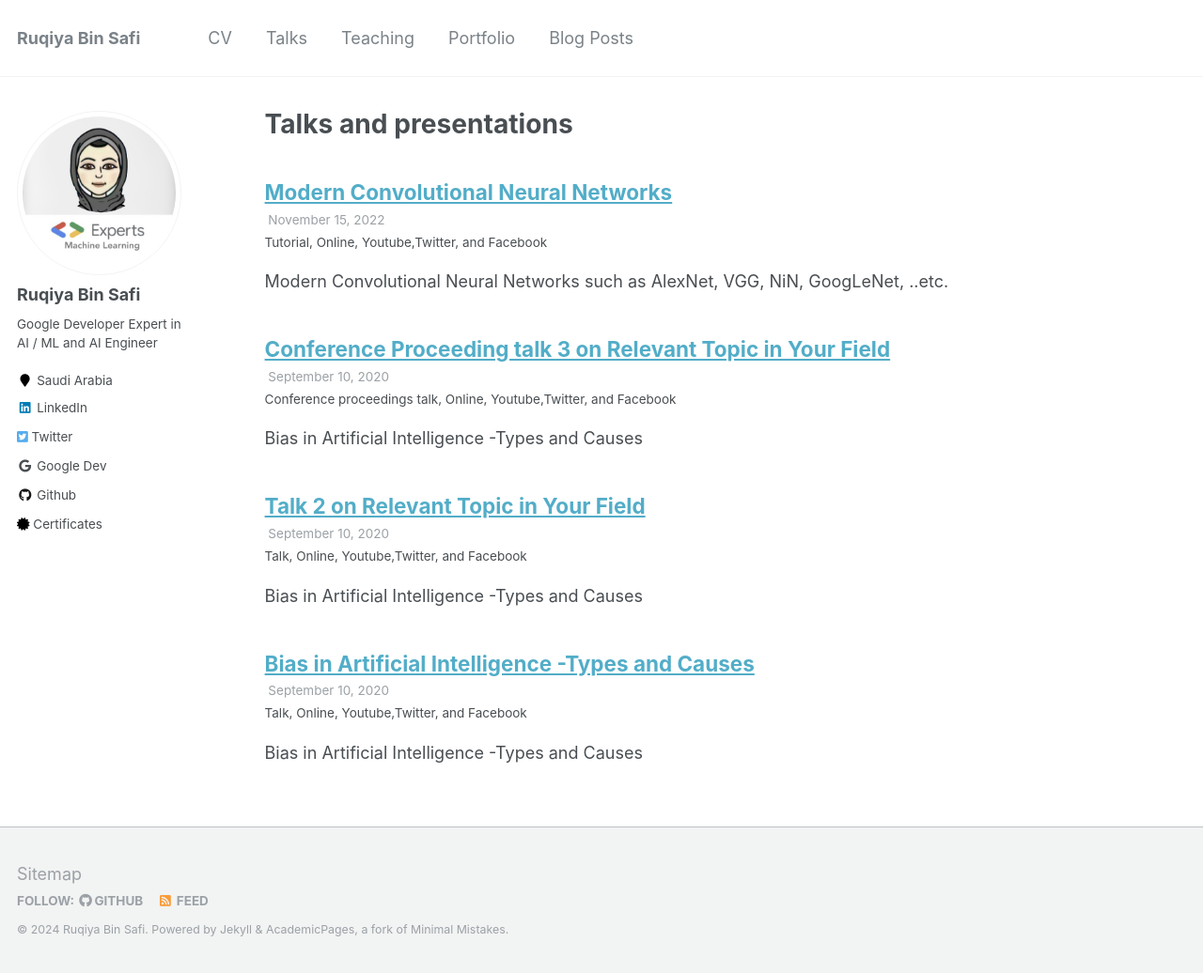
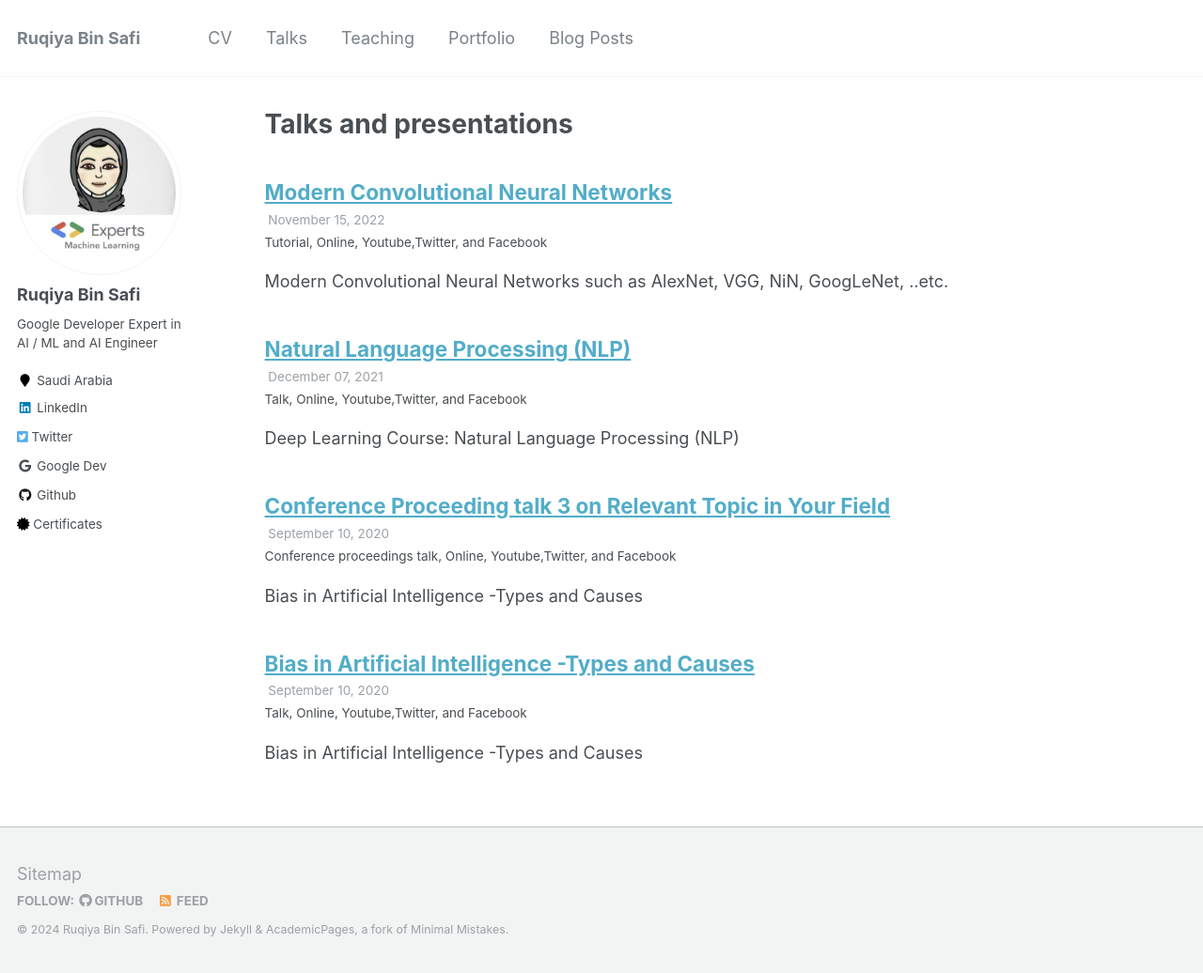
Before and after one commit to Ruqyai/ruqyai.github.io, a Jekyll site: the page built from _pages/talks.html, in a window 1280 px wide and 1036 px high. Shown: the whole window at 94% size. Built offline with Jekyll 4.4.1, drawn with Linux system fonts in a browser that asks for light colours.

Commit message:
Add talk NLP

```diff
--- a/_talks/2014-02-01-talk-2.md
+++ b/_talks/2014-02-01-talk-2.md
@@ -1,22 +1,22 @@
 ---
-title: "Talk 2 on Relevant Topic in Your Field"
+title: "Natural Language Processing (NLP)"
 collection: talks
 type: "Talk"
 permalink: /talks/2014-02-01-talk-2
 venue: "Online"
-date: 2020-09-10
+date: 2021-12-07
 location: "Youtube,Twitter, and Facebook"
 ---
 
-Bias in Artificial Intelligence -Types and Causes
+Deep Learning Course: Natural Language Processing (NLP)
 
-<a href="https://youtu.be/E792uhiG--A">
+<a href="https://youtu.be/WlmCTTQbGhg">
   <img src="https://raw.githubusercontent.com/Ruqyai/ruqyai.github.io/main/images/youtube.png" alt="YouTube" style="width: 40px; height: 30px;">
 </a>
 
-[Watch the Recording](https://youtu.be/E792uhiG--A)
+[Watch the Recording](https://youtu.be/WlmCTTQbGhg)
 
 
 ## The Presentation
 
-<iframe src="https://docs.google.com/presentation/d/e/2PACX-1vTDUKKwm3TADUVT3UQR3anRVGC8ezXdJjcpFVaHDL1lU9wUkeX34V3qYE5YZfbDCcO3WZR0AtGkrwM1/embed?start=false&loop=false&delayms=3000" frameborder="0" width="100%" height="400px" allowfullscreen="true" mozallowfullscreen="true" webkitallowfullscreen="true"></iframe>
+<iframe src="https://docs.google.com/presentation/d/e/2PACX-1vQ4TkvlaBTBnhOndrumnByLBC1MzwIC9VcKR20DGqFypgWj0dV7gDE_dtRU2LBRRDC_Zp3K8c3KRwQE/embed?start=false&loop=false&delayms=3000" frameborder="0" width="100%" height="400px" allowfullscreen="true" mozallowfullscreen="true" webkitallowfullscreen="true"></iframe>
```
